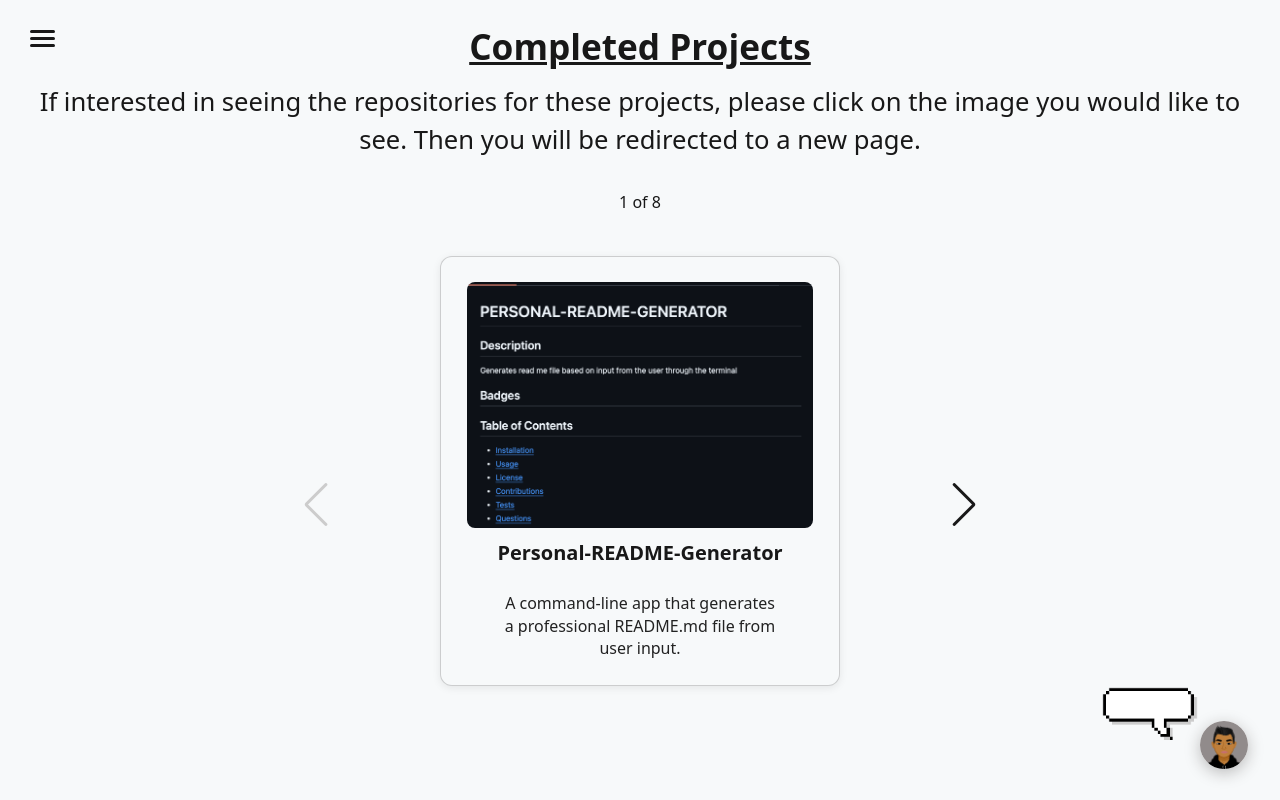
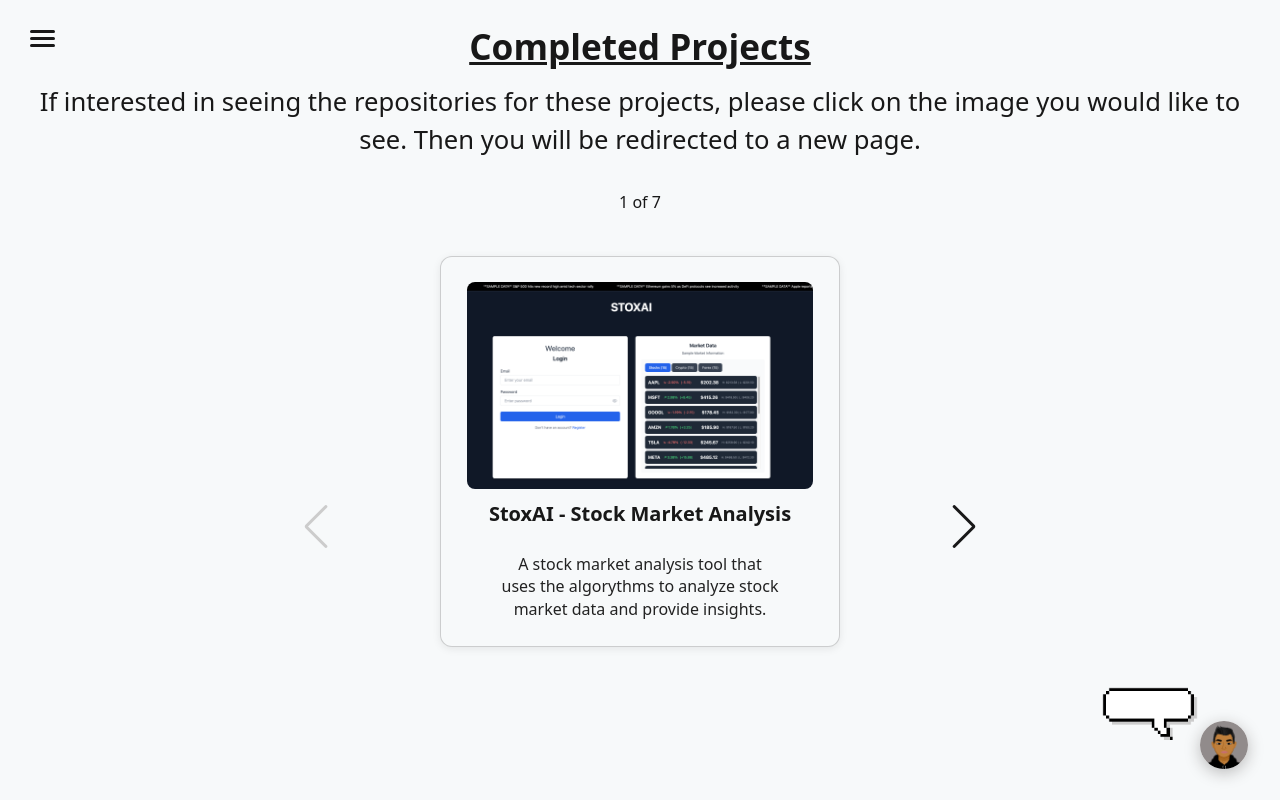
Before and after one commit to joshcord99/Joshua-Cordial-The-Programmer, a React (Vite) app in the folder client/: page /portfolio in a window 1280 px wide. Shown: the top 800 px of the page. Built offline with nearby package versions, Linux system fonts and the light colour scheme.

Commit message:
Update portfolio projects: remove Joshua-Cordial-The-Programmer and Efficient-Studying, reorder projects, update descriptions, and add EZBadges

```diff
--- a/client/src/pages/Portfolio.jsx
+++ b/client/src/pages/Portfolio.jsx
@@ -12,6 +12,37 @@
   const swiperRef = useRef(null);
 
   const projects = [
+    {
+      link: "https://github.com/joshcord99/stoxai",
+      img: "/projects/stoxai.png",
+      alt: "Market Analysis",
+      title: "StoxAI - Stock Market Analysis",
+      description:
+        "A stock market analysis tool that uses the algorythms to analyze stock market data and provide insights.",
+    },
+    {
+      link: "https://github.com/anthonymoon2/TomoPudgy",
+      img: "/tamapudgy.png",
+      alt: "TamaPudgy",
+      title: "TamaPudgy",
+      description:
+        "Collaborated project with team to create a tamagotchi inspired diet tracker",
+    },
+    {
+      link: "https://github.com/joshcord99/Talker",
+      img: "/projects/zen.jpg",
+      alt: "Talker AI Therapist",
+      title: "Talker - AI Therapist",
+      description: "Backend using MongoDB and Open-AI API integration",
+    },
+    {
+      link: "https://github.com/joshcord99/EZBadges",
+      img: "/err404.jpg",
+      alt: "EZBadges",
+      title: "EZBadges",
+      description:
+        "C# CLI application that creates employee badges using SkiaSharp for image generation and API integration.",
+    },
     {
       link: "https://github.com/joshcord99/Personal-README-Generator",
       img: "/projects/PersonalReadMeProject.png",
@@ -29,52 +60,12 @@
         "Lets users create custom virtual vehicles by selecting parts with price totals.",
     },
     {
-      link: "https://github.com/joshcord99/Efficient-Studying",
-      img: "/projects/GameWorld.png",
-      alt: "Efficient Studying",
-      title: "Efficient-Studying",
-      description:
-        "A productivity app for organizing study sessions and tracking focus time.",
-    },
-    {
       link: "https://github.com/joshcord99/Personal-Weather-Information",
       img: "/projects/weatherimage.jpg",
       alt: "Weather Info",
       title: "Personal-Weather-Information",
       description:
         "Displays current weather using OpenWeather API based on city input.",
-    },
-    {
-      link: "https://github.com/joshcord99/Joshua-Cordial-The-Programmer",
-      img: "/AvatarMaker-2.png",
-      alt: "Portfolio Website",
-      title: "Joshua-Cordial-The-Programmer",
-      description:
-        "Personal portfolio site showcasing skills, projects, and contact info.",
-    },
-    {
-      link: "https://github.com/anthonymoon2/TomoPudgy",
-      img: "/tamapudgy.png",
-      alt: "TamaPudgy",
-      title: "TamaPudgy",
-      description:
-        "Collaborated on a full-stack game that simulates pet-raising mechanics.",
-    },
-    {
-      link: "https://github.com/joshcord99/Talker",
-      img: "/projects/zen.jpg",
-      alt: "Talker AI Therapist",
-      title: "Talker - AI Therapist",
-      description:
-        "An AI-driven chatbot built for stress relief and mental health journaling.",
-    },
-    {
-      link: "https://github.com/joshcord99/stoxai",
-      img: "/projects/stoxai.png",
-      alt: "Market Analysis",
-      title: "StoxAI - Stock Market Analysis",
-      description:
-        "A stock market analysis tool that uses the algorythms to analyze stock market data and provide insights.",
     },
   ];
 
```
Also changed, not shown: client/public/err404.jpg (added).
